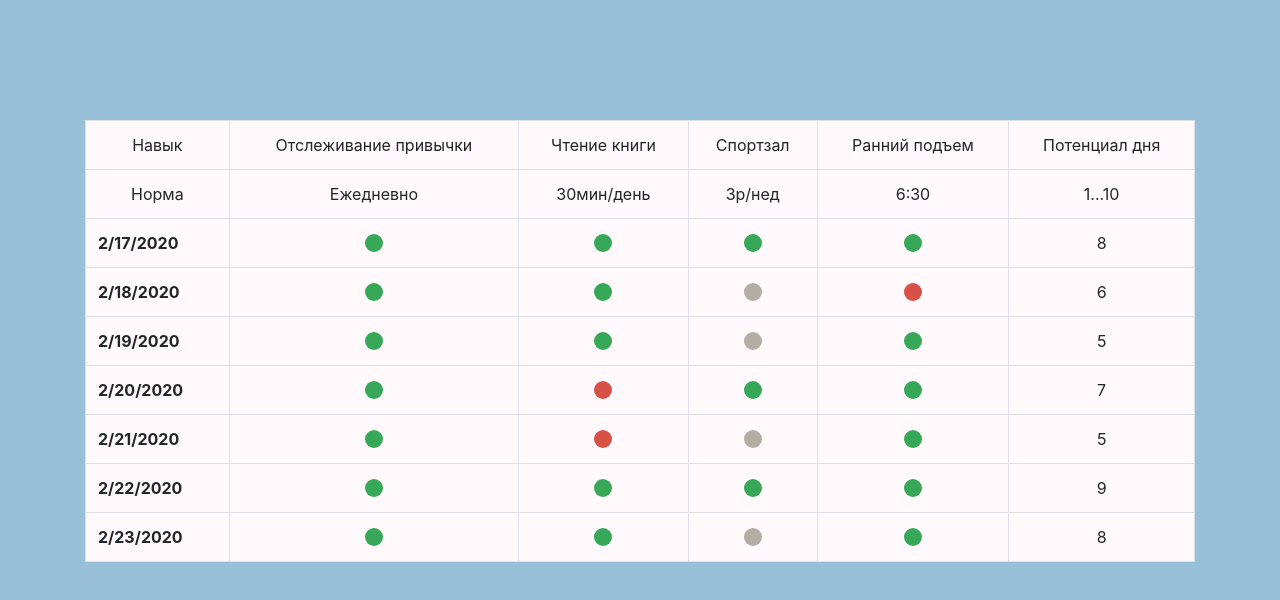
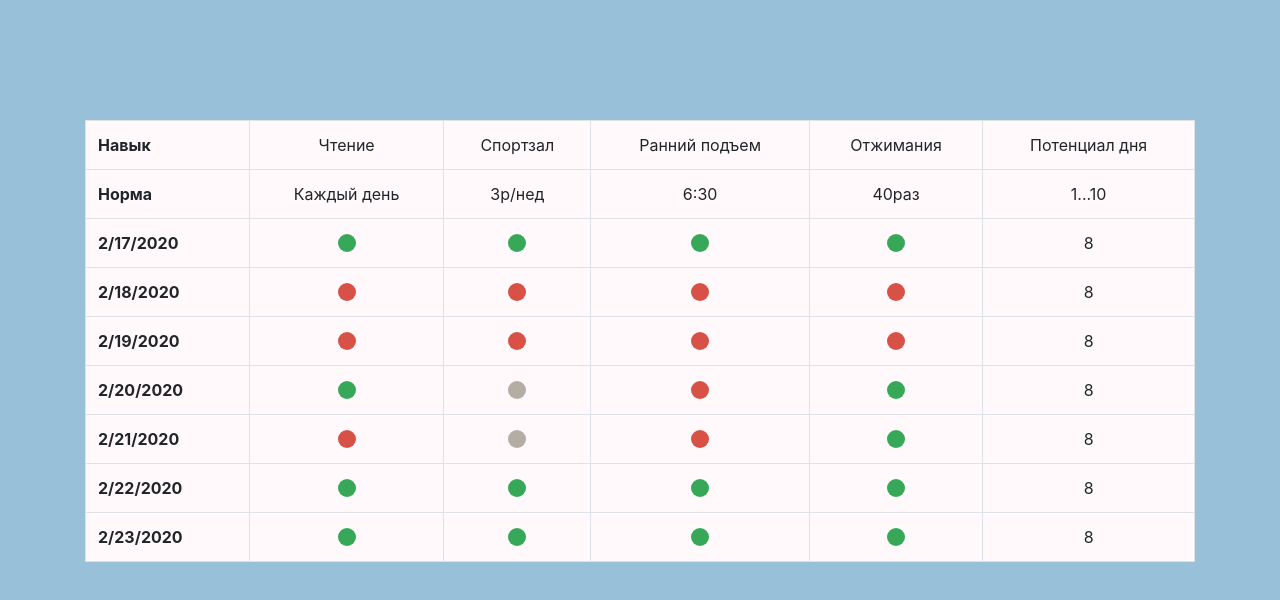
Before and after one commit to PickleDan/habits-tracker-app, a React (Create React App) app: page / in a window 1280 px wide. Shown: the top 600 px of the page. Built offline with nearby package versions, Linux system fonts and the light colour scheme.

Commit message:
Render new habit column when a new habit is statically added

```diff
--- a/src/App.js
+++ b/src/App.js
@@ -1,9 +1,10 @@
 import React from "react";
 import "./App.scss";
 import Table from "./components/Table";
+import { HABITS } from "./models/mocks/habit";
 
 function App() {
-  return <Table />;
+  return <Table HABITS={HABITS} />;
 }
 
 export default App;
--- a/src/App.scss
+++ b/src/App.scss
@@ -6,6 +6,7 @@ $background-table-color: #fff9fb;
 //table styles
 .table-wrapper {
   margin-top: 120px;
+  margin-left: auto;
   .table {
     background: $background-table-color;
   }
--- a/src/components/StatusMarks/GreenMark.js
+++ b/src/components/StatusMarks/GreenMark.js
@@ -1,9 +1,5 @@
 import React from "react";
 
 export default function GreenMark() {
-  return (
-    <td>
-      <div className="green-mark"></div>
-    </td>
-  );
+  return <div className="green-mark"></div>;
 }
--- a/src/components/StatusMarks/NeutralMark.js
+++ b/src/components/StatusMarks/NeutralMark.js
@@ -1,9 +1,5 @@
 import React from "react";
 
 export default function NeutralMark() {
-  return (
-    <td>
-      <div className="neutral-mark"></div>
-    </td>
-  );
+  return <div className="neutral-mark"></div>;
 }
--- a/src/components/StatusMarks/RedMark.js
+++ b/src/components/StatusMarks/RedMark.js
@@ -1,9 +1,5 @@
 import React from "react";
 
 export default function RedMark() {
-  return (
-    <td>
-      <div className="red-mark"></div>
-    </td>
-  );
+  return <div className="red-mark"></div>;
 }
--- a/src/components/Table.js
+++ b/src/components/Table.js
@@ -1,28 +1,15 @@
 import React from "react";
-import moment from "moment";
 import GreenMark from "./StatusMarks/GreenMark";
 import RedMark from "./StatusMarks/RedMark";
 import NeutralMark from "./StatusMarks/NeutralMark";
 
-export default function Table() {
-  const habitsNamesHead = [
-    "Навык",
-    "Отслеживание привычки",
-    "Чтение книги",
-    "Спортзал",
-    "Ранний подъем",
-    "Потенциал дня"
-  ];
+const Status = {
+  DONE: "DONE",
+  FAILED: "FAILED",
+  NOT_SPECIFIED: "NOT_SPECIFIED"
+};
 
-  const measureValueHead = [
-    "Норма",
-    "Ежедневно",
-    "30мин/день",
-    "3р/нед",
-    "6:30",
-    "1...10"
-  ];
-
+export default function Table({ HABITS }) {
   function getMonday(d) {
     d = new Date(d);
     let day = d.getDay(),
@@ -43,75 +30,44 @@ export default function Table() {
   const saturday = getDayFromMonday(5);
   const sunday = getDayFromMonday(6);
 
-  const listOfHabitsNames = habitsNamesHead.map(habitName => (
-    <td>{habitName}</td>
-  ));
+  const listOfHabitsNames = HABITS.map(habit => <td>{habit.name}</td>);
 
-  const listOfMeasureValue = measureValueHead.map(measure => (
-    <td>{measure}</td>
+  const listOfMeasureValue = HABITS.map(habit => (
+    <td>{habit.measuringValue}</td>
   ));
 
   return (
     <div className="table-wrapper container">
       <table className="table table-bordered">
-        <tr>{listOfHabitsNames}</tr>
-        <tr>{listOfMeasureValue}</tr>
-        <tr className="status-cell">
-          <th scope="row">{monday.toLocaleDateString()}</th>
-          <GreenMark />
-          <GreenMark />
-          <GreenMark />
-          <GreenMark />
-          <td>8</td>
+        <tr>
+          <th>Навык</th>
+          {listOfHabitsNames}
+          <td>Потенциал дня</td>
         </tr>
-        <tr className="status-cell">
-          <th scope="row">{tuesday.toLocaleDateString()}</th>
-          <GreenMark />
-          <GreenMark />
-          <NeutralMark />
-          <RedMark />
-          <td>6</td>
+        <tr>
+          <th>Норма</th>
+          {listOfMeasureValue}
+          <td>1...10</td>
         </tr>
-        <tr className="status-cell">
-          <th scope="row">{wednesday.toLocaleDateString()}</th>
-          <GreenMark />
-          <GreenMark />
-          <NeutralMark />
-          <GreenMark />
-          <td>5</td>
-        </tr>
-        <tr className="status-cell">
-          <th scope="row">{thursday.toLocaleDateString()}</th>
-          <GreenMark />
-          <RedMark />
-          <GreenMark />
-          <GreenMark />
-          <td>7</td>
-        </tr>
-        <tr className="status-cell">
-          <th scope="row">{friday.toLocaleDateString()}</th>
-          <GreenMark />
-          <RedMark />
-          <NeutralMark />
-          <GreenMark />
-          <td>5</td>
-        </tr>
-        <tr className="status-cell">
-          <th scope="row">{saturday.toLocaleDateString()}</th>
-          <GreenMark />
-          <GreenMark />
-          <GreenMark />
-          <GreenMark />
-          <td>9</td>
-        </tr>
-        <tr className="status-cell">
-          <th scope="row">{sunday.toLocaleDateString()}</th>
-          <GreenMark />
-          <GreenMark />
-          <NeutralMark />
-          <GreenMark />
-          <td>8</td>
-        </tr>
+        {[monday, tuesday, wednesday, thursday, friday, saturday, sunday].map(
+          (day, dayOrderNumber) => (
+            <tr className="status-cell">
+              <th scope="row">{day.toLocaleDateString()}</th>
+              {HABITS.map(habit => (
+                <td>
+                  {habit.stats[dayOrderNumber].status === Status.DONE ? (
+                    <GreenMark />
+                  ) : habit.stats[dayOrderNumber].status === Status.FAILED ? (
+                    <RedMark />
+                  ) : (
+                    <NeutralMark />
+                  )}
+                </td>
+              ))}
+              <td>8</td>
+            </tr>
+          )
+        )}
       </table>
     </div>
   );
--- /dev/null
+++ b/src/models/habit.js
@@ -0,0 +1,7 @@
+const createHabit = ({ name, measuringValue, stats = [] }) => ({
+  name,
+  measuringValue,
+  stats
+});
+
+export { createHabit };
--- /dev/null
+++ b/src/models/mocks/habit.js
@@ -0,0 +1,66 @@
+import { createHabit } from "../habit";
+
+const Status = {
+  DONE: "DONE",
+  FAILED: "FAILED",
+  NOT_SPECIFIED: "NOT_SPECIFIED"
+};
+
+const READING_HABIT = createHabit({
+  name: "Чтение",
+  measuringValue: "Каждый день",
+  stats: [
+    { status: Status.DONE },
+    { status: Status.FAILED },
+    { status: Status.FAILED },
+    { status: Status.DONE },
+    { status: Status.FAILED },
+    { status: Status.DONE },
+    { status: Status.DONE }
+  ]
+});
+
+const GYM_HABIT = createHabit({
+  name: "Спортзал",
+  measuringValue: "3р/нед",
+  stats: [
+    { status: Status.DONE },
+    { status: Status.FAILED },
+    { status: Status.FAILED },
+    { status: Status.NOT_SPECIFIED },
+    { status: Status.NOT_SPECIFIED },
+    { status: Status.DONE },
+    { status: Status.DONE }
+  ]
+});
+
+const EARLY_RISE_HABIT = createHabit({
+  name: "Ранний подъем",
+  measuringValue: "6:30",
+  stats: [
+    { status: Status.DONE },
+    { status: Status.FAILED },
+    { status: Status.FAILED },
+    { status: Status.FAILED },
+    { status: Status.FAILED },
+    { status: Status.DONE },
+    { status: Status.DONE }
+  ]
+});
+
+const PUSHUPS_HABIT = createHabit({
+  name: "Отжимания",
+  measuringValue: "40раз",
+  stats: [
+    { status: Status.DONE },
+    { status: Status.FAILED },
+    { status: Status.FAILED },
+    { status: Status.DONE },
+    { status: Status.DONE },
+    { status: Status.DONE },
+    { status: Status.DONE }
+  ]
+});
+
+const HABITS = [READING_HABIT, GYM_HABIT, EARLY_RISE_HABIT, PUSHUPS_HABIT];
+export { HABITS };
```
